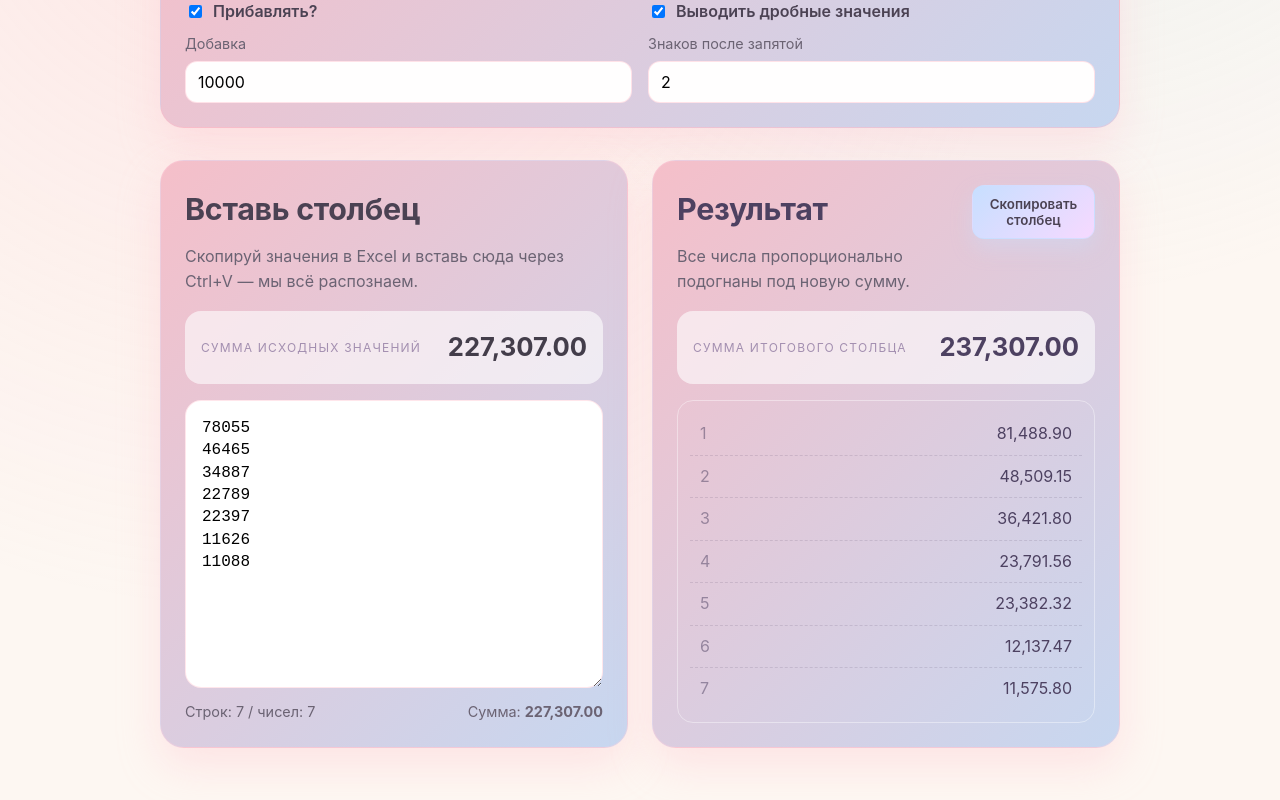
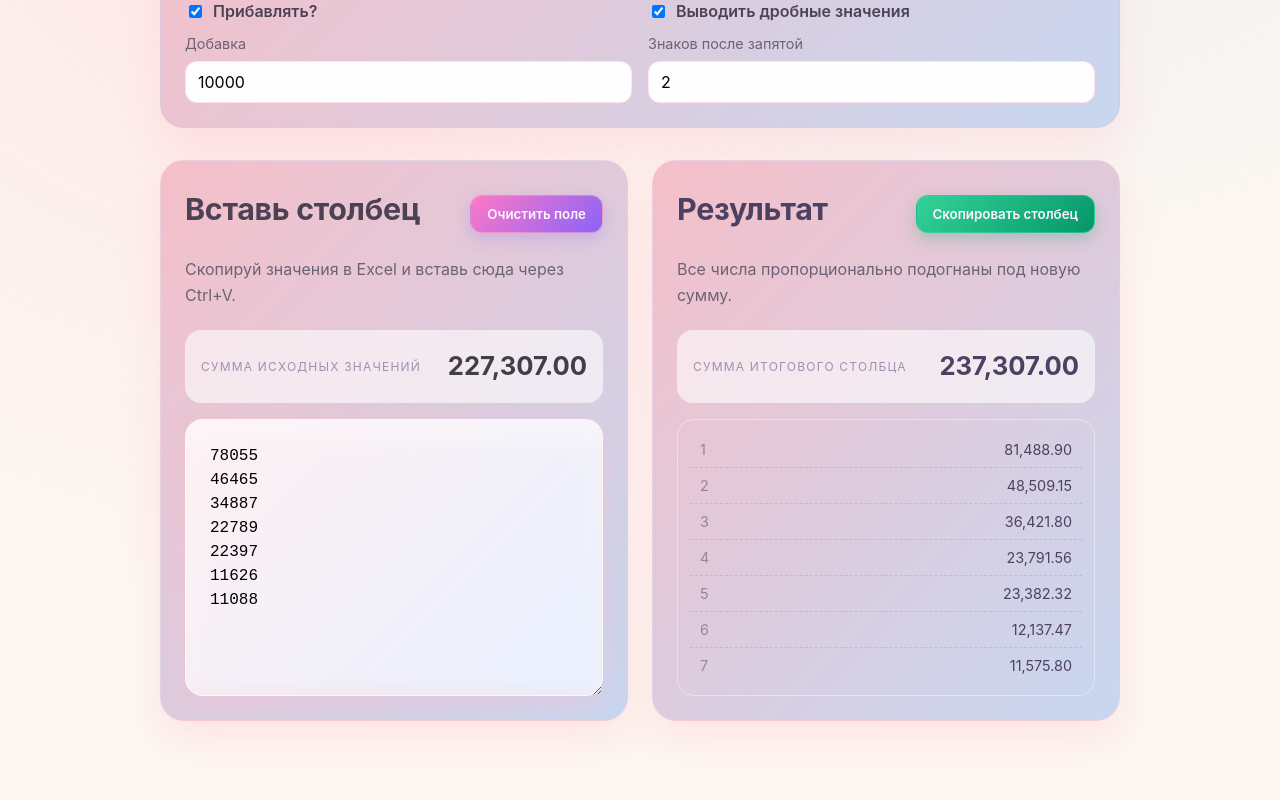
Before and after one commit to mrgisaev/Number-Cruncher-2000, a React (Vite) app in the folder web/: page / in a window 1280 px wide. Shown: the part 428-1228 px from the top of the page. Built offline with nearby package versions, Linux system fonts and the light colour scheme.

Commit message:
Refine inputs and layout

```diff
--- a/web/src/App.css
+++ b/web/src/App.css
@@ -143,15 +143,24 @@
 
 .card-header {
   display: flex;
+  flex-direction: column;
+  gap: 8px;
+  margin-bottom: 16px;
+}
+
+.card-header-top {
+  display: flex;
   justify-content: space-between;
   gap: 12px;
-  align-items: flex-start;
-  margin-bottom: 16px;
+  align-items: center;
 }
 
 .card-header p {
   margin: 0;
   color: #6b6373;
+  min-height: 62px;
+  display: flex;
+  align-items: center;
 }
 
 .card-header button {
@@ -159,35 +168,45 @@
   border: 1px solid rgba(255, 183, 197, 0.45);
   padding: 10px 16px;
   font-weight: 600;
-  background: linear-gradient(135deg, #ffd1dc, #f2c6de);
-  color: #4b4253;
+  background: linear-gradient(135deg, #ff79c6, #8a63f7);
+  color: #fff4ff;
   cursor: pointer;
-  box-shadow: 0 10px 20px rgba(255, 183, 197, 0.35);
+  box-shadow:
+    0 6px 15px rgba(138, 99, 247, 0.25),
+    inset 0 0 0 rgba(255, 255, 255, 0.2);
+  white-space: nowrap;
+  transition: transform 0.2s ease, box-shadow 0.2s ease, opacity 0.2s ease;
+}
+
+.card-header button:hover:not(:disabled) {
+  transform: translateY(-1px);
+  box-shadow:
+    0 8px 18px rgba(138, 99, 247, 0.35),
+    inset 0 0 0 rgba(255, 255, 255, 0.25);
 }
 
 .card-header button:disabled {
-  background: #f6e6f0;
-  color: #9c8da7;
+  background: linear-gradient(135deg, #d1c9d9, #b7aebe);
+  color: rgba(255, 255, 255, 0.7);
   cursor: not-allowed;
+  box-shadow: none;
+  opacity: 0.6;
 }
 
 .paste-area {
   flex: 1;
-  border-radius: 16px;
-  border: 1px solid rgba(255, 183, 197, 0.35);
-  padding: 16px;
+  border-radius: 18px;
+  border: 1px solid rgba(255, 255, 255, 0.6);
+  padding: 24px;
   resize: vertical;
   min-height: 220px;
   font-size: 1rem;
-  line-height: 1.4;
-}
-
-.card-footer {
-  margin-top: 12px;
-  display: flex;
-  justify-content: space-between;
-  font-size: 0.9rem;
-  color: #6b6373;
+  line-height: 1.5;
+  background: linear-gradient(135deg, #fff0f3, #e8f0ff);
+  box-shadow:
+    inset 0 15px 35px rgba(255, 255, 255, 0.5),
+    inset 0 -5px 15px rgba(255, 183, 197, 0.2),
+    0 10px 25px rgba(255, 183, 197, 0.35);
 }
 
 .results-card {
@@ -196,9 +215,17 @@
 }
 
 .results-card .card-header button {
-  background: linear-gradient(135deg, #c7dfff, #f6d9ff);
-  border-color: rgba(199, 223, 255, 0.5);
-  box-shadow: 0 10px 20px rgba(199, 223, 255, 0.35);
+  background: linear-gradient(135deg, #34d399, #059669);
+  border-color: rgba(52, 211, 153, 0.6);
+  box-shadow:
+    0 6px 15px rgba(5, 150, 105, 0.25),
+    inset 0 0 0 rgba(255, 255, 255, 0.2);
+}
+
+.results-card .card-header button:hover:not(:disabled) {
+  box-shadow:
+    0 8px 18px rgba(5, 150, 105, 0.35),
+    inset 0 0 0 rgba(255, 255, 255, 0.25);
 }
 
 .results-card .card-header h2 {
@@ -237,8 +264,8 @@
 .result-item {
   display: flex;
   justify-content: space-between;
-  padding: 8px 10px;
-  font-size: 1rem;
+  padding: 6px 10px;
+  font-size: 0.9rem;
   border-bottom: 1px dashed rgba(77, 65, 97, 0.15);
 }
 
@@ -248,7 +275,7 @@
 
 .result-index {
   opacity: 0.5;
-  width: 32px;
+  width: 28px;
 }
 
 .result-empty {
--- a/web/src/App.tsx
+++ b/web/src/App.tsx
@@ -270,10 +270,17 @@ function App() {
       <main className="grid">
         <section className="card">
           <header className="card-header">
-            <div>
+            <div className="card-header-top">
               <h2>Вставь столбец</h2>
-              <p>Скопируй значения в Excel и вставь сюда через Ctrl+V — мы всё распознаем.</p>
+              <button
+                type="button"
+                onClick={() => setRawInput('')}
+                disabled={rawInput.trim().length === 0}
+              >
+                Очистить поле
+              </button>
             </div>
+            <p>Скопируй значения в Excel и вставь сюда через Ctrl+V.</p>
           </header>
           <div className="result-summary summary-inline">
             <span>Сумма исходных значений</span>
@@ -286,27 +293,17 @@ function App() {
             onChange={(event) => setRawInput(event.target.value)}
             spellCheck={false}
           />
-          <footer className="card-footer">
-            <span>
-              Строк: {parsedRows.length} / чисел: {numericValues.length}
-            </span>
-            {numericValues.length > 0 && (
-              <span>
-                Сумма: <strong>{numberFormatter.format(baseSum)}</strong>
-              </span>
-            )}
-          </footer>
         </section>
 
         <section className="card results-card">
           <header className="card-header">
-            <div>
+            <div className="card-header-top">
               <h2>Результат</h2>
-              <p>Все числа пропорционально подогнаны под новую сумму.</p>
+              <button type="button" onClick={handleCopy} disabled={!numericValues.length}>
+                {copyState === 'copied' ? 'Скопировано!' : 'Скопировать столбец'}
+              </button>
             </div>
-            <button type="button" onClick={handleCopy} disabled={!numericValues.length}>
-              {copyState === 'copied' ? 'Скопировано!' : 'Скопировать столбец'}
-            </button>
+            <p>Все числа пропорционально подогнаны под новую сумму.</p>
           </header>
 
           <div className="result-summary">
```
